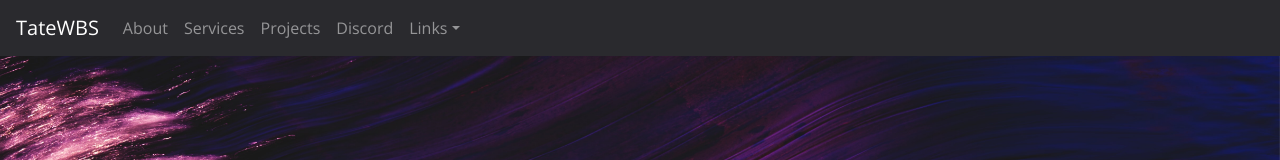
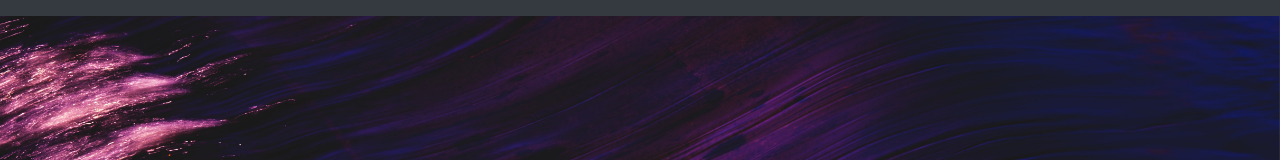
Before and after one commit to TateFowble/tatewbs_old, a React (Create React App) app: page / in a window 1280 px wide. Shown: the top 160 px of the page. Built offline with nearby package versions, Linux system fonts and the light colour scheme.

Commit message:
logo to url

```diff
--- a/src/components/Navigation/Navigation.js
+++ b/src/components/Navigation/Navigation.js
@@ -5,40 +5,44 @@ import { Link } from 'react-router-dom';
 
 // import logo from '../../assets/images/logo21.png';
 
+// react-bootstrap imports
+import Navbar from 'react-bootstrap/Navbar';
 import NavDropdown from 'react-bootstrap/NavDropdown';
 
 function Navigation() {
     return (
-            <nav className="navbar navbar-expand-md navbar-dark text-center">
-                <Link className="navbar-brand" to="/">TateWBS</Link>
-                <button className="navbar-toggler" type="button" data-toggle="collapse" data-target="#collapsibleNavbar">
-                    <span className="navbar-toggler-icon"></span>
-                </button>
-                <div className="collapse navbar-collapse" id="collapsibleNavbar">
-                    <ul className="navbar-nav">
-                        <li class="nav-item">
-                            <Link className="nav-link" to="/about">About</Link>
-                        </li>
-                        <li className="nav-item">
-                            <Link className="nav-link" to="/services">Services</Link>
-                        </li>
-                        <li>
-                            <Link className="nav-link" to="/projects">Projects</Link>
-                        </li>
-                        <li className="nav-item">
-                            <a className="nav-link" href="http://discord.tatewbs.com">Discord</a>
-                        </li>
-                        <li className="nav-item">
-                        <NavDropdown title="Links" id="navbarScrollingDropdown">
-                            <NavDropdown.Item href="http://youtube.tatewbs.com" target="_blank">YouTube</NavDropdown.Item>
-                            <NavDropdown.Item href="http://instagram.tatewbs.com" target="_blank">Instagram</NavDropdown.Item>
-                            <NavDropdown.Item href="http://twitch.tatewbs.com" target="_blank">Twitch</NavDropdown.Item>
-                            {/* <NavDropdown.Divider /> */}
-                        </NavDropdown>
-                        </li>
-                    </ul>
-                </div>
-            </nav>
+        <Navbar bg="dark" expand="lg">
+            </Navbar>
+            // <nav className="navbar navbar-expand-md navbar-dark text-center">
+            //     <Link className="navbar-brand" to="/">TateWBS</Link>
+            //     <button className="navbar-toggler" type="button" data-toggle="collapse" data-target="#collapsibleNavbar">
+            //         <span className="navbar-toggler-icon"></span>
+            //     </button>
+            //     <div className="collapse navbar-collapse" id="collapsibleNavbar">
+            //         <ul className="navbar-nav">
+            //             <li class="nav-item">
+            //                 <Link className="nav-link" to="/about">About</Link>
+            //             </li>
+            //             <li className="nav-item">
+            //                 <Link className="nav-link" to="/services">Services</Link>
+            //             </li>
+            //             <li>
+            //                 <Link className="nav-link" to="/projects">Projects</Link>
+            //             </li>
+            //             <li className="nav-item">
+            //                 <a className="nav-link" href="http://discord.tatewbs.com">Discord</a>
+            //             </li>
+            //             <li className="nav-item">
+            //             <NavDropdown title="Links" id="navbarScrollingDropdown">
+            //                 <NavDropdown.Item href="http://youtube.tatewbs.com" target="_blank">YouTube</NavDropdown.Item>
+            //                 <NavDropdown.Item href="http://instagram.tatewbs.com" target="_blank">Instagram</NavDropdown.Item>
+            //                 <NavDropdown.Item href="http://twitch.tatewbs.com" target="_blank">Twitch</NavDropdown.Item>
+            //                 {/* <NavDropdown.Divider /> */}
+            //             </NavDropdown>
+            //             </li>
+            //         </ul>
+            //     </div>
+            // </nav>
     )
 }
 
```
Also changed, not shown: public/logo/logo.png (added).
